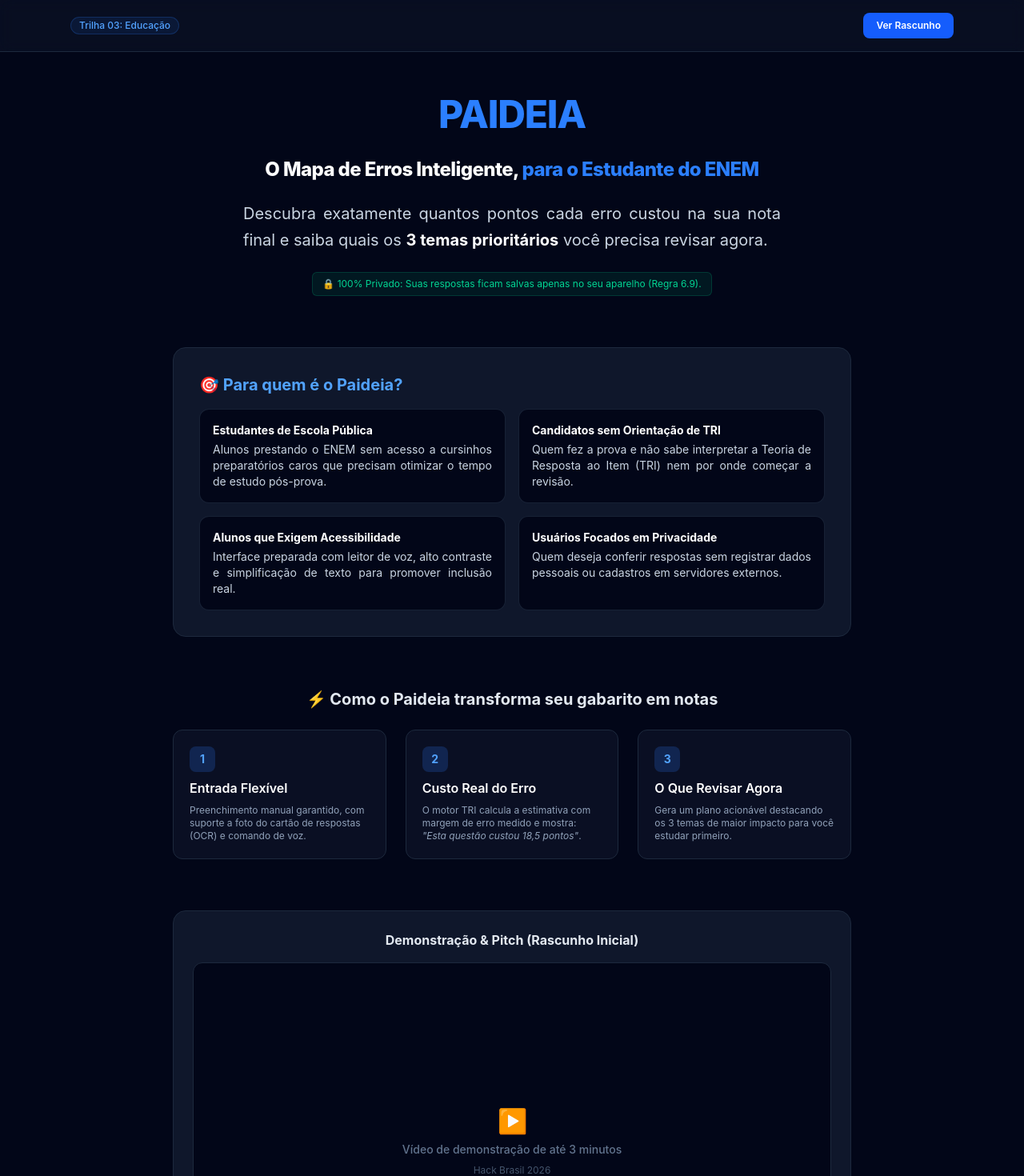
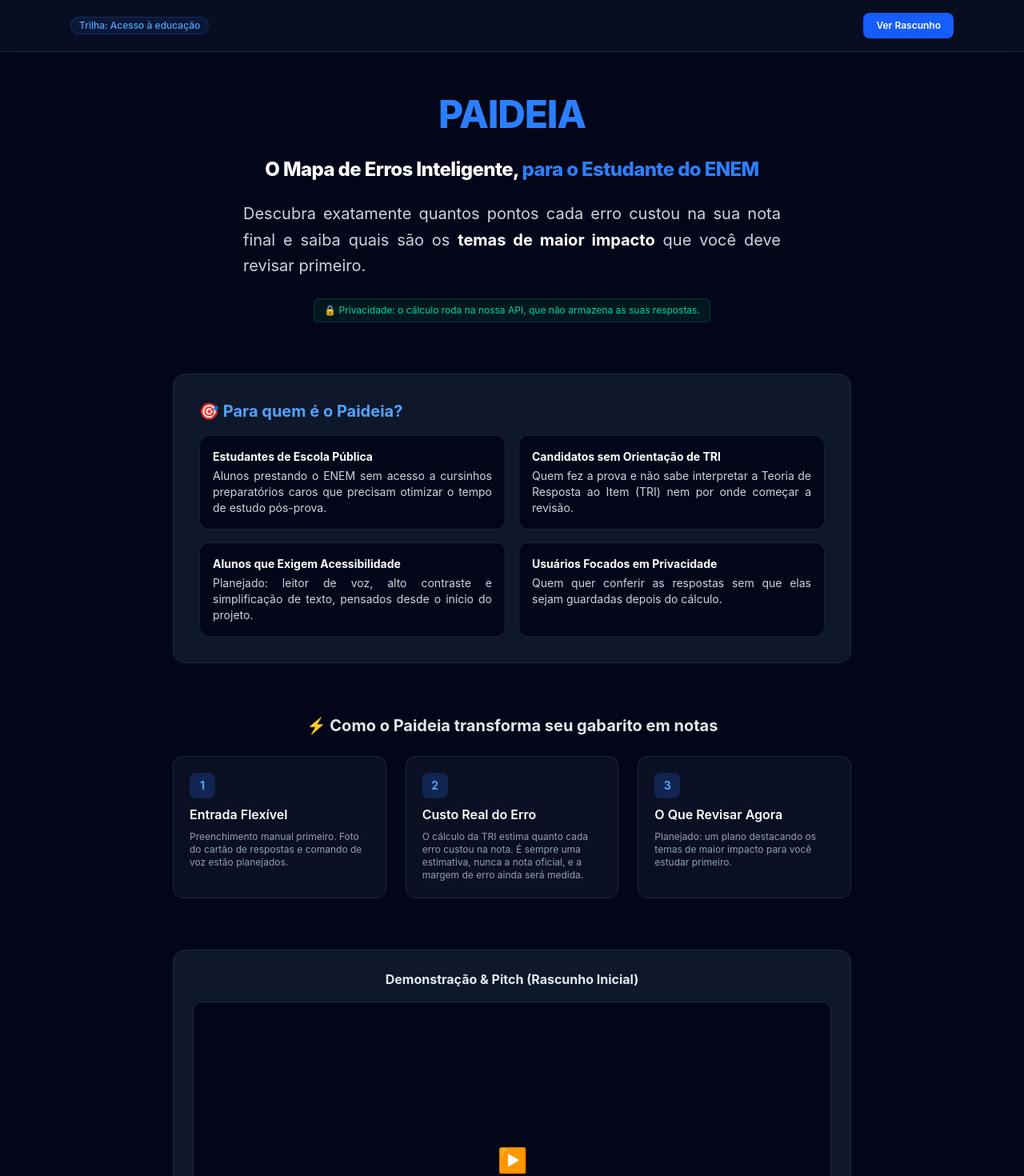
Before and after one commit to gbrielzin/paideia, a React (Vite) app: page / in a window 1280 px wide. Shown: the top 1470 px of the page at 80% size. Built offline with nearby package versions, Linux system fonts and the light colour scheme.

Commit message:
fix(front): corrige texto da página (privacidade, trilha, recursos planejados)

```diff
--- a/index.html
+++ b/index.html
@@ -3,7 +3,7 @@
   <head>
     <meta charset="UTF-8" />
     <meta name="viewport" content="width=device-width, initial-scale=1.0" />
-    <title>paideia</title>
+    <title>Paideia: mapa de erros do ENEM</title>
   </head>
   <body>
     <div id="root"></div>
--- a/src/App.tsx
+++ b/src/App.tsx
@@ -7,7 +7,7 @@ function App() {
               <div className="max-w-6xl mx-auto px-6 py-4 flex items-center justify-between">
                   <div className="flex items-center gap-3">
                       <span className="text-xs bg-blue-500/10 text-blue-400 border border-blue-500/20 px-2.5 py-0.5 rounded-full font-medium">
-              Trilha 03: Educação
+              Trilha: Acesso à educação
             </span>
                   </div>
                   <a
@@ -30,11 +30,11 @@ function App() {
                   </h2>
 
                   <p className="text-lg sm:text-xl text-slate-300 max-w-2xl mx-auto leading-relaxed text-justify">
-                      Descubra exatamente quantos pontos cada erro custou na sua nota final e saiba quais os <strong className="text-white">3 temas prioritários</strong> você precisa revisar agora.
+                      Descubra exatamente quantos pontos cada erro custou na sua nota final e saiba quais são os <strong className="text-white">temas de maior impacto</strong> que você deve revisar primeiro.
                   </p>
 
                   <div className="inline-flex items-center gap-2 bg-emerald-500/10 border border-emerald-500/20 text-emerald-400 text-xs px-3 py-1.5 rounded-md">
-                      <span>🔒 100% Privado: Suas respostas ficam salvas apenas no seu aparelho (Regra 6.9).</span>
+                      <span>🔒 Privacidade: o cálculo roda na nossa API, que não armazena as suas respostas.</span>
                   </div>
               </section>
               <section className="bg-slate-900 border border-slate-800 rounded-2xl p-6 sm:p-8 space-y-4 text-justify">
@@ -52,11 +52,11 @@ function App() {
                       </li>
                       <li className="bg-slate-950 p-4 rounded-xl border border-slate-800/80">
                           <strong className="block text-white mb-1">Alunos que Exigem Acessibilidade</strong>
-                          Interface preparada com leitor de voz, alto contraste e simplificação de texto para promover inclusão real.
+                          Planejado: leitor de voz, alto contraste e simplificação de texto, pensados desde o início do projeto.
                       </li>
                       <li className="bg-slate-950 p-4 rounded-xl border border-slate-800/80">
                           <strong className="block text-white mb-1">Usuários Focados em Privacidade</strong>
-                          Quem deseja conferir respostas sem registrar dados pessoais ou cadastros em servidores externos.
+                          Quem quer conferir as respostas sem que elas sejam guardadas depois do cálculo.
                       </li>
                   </ul>
               </section>
@@ -69,19 +69,19 @@ function App() {
                       <div className="bg-slate-900/60 border border-slate-800 p-5 rounded-xl space-y-2">
                           <div className="w-8 h-8 bg-blue-500/20 text-blue-400 font-bold rounded-lg flex items-center justify-center text-sm">1</div>
                           <h3 className="font-semibold text-white text-base">Entrada Flexível</h3>
-                          <p className="text-xs text-slate-400">Preenchimento manual garantido, com suporte a foto do cartão de respostas (OCR) e comando de voz.</p>
+                          <p className="text-xs text-slate-400">Preenchimento manual primeiro. Foto do cartão de respostas e comando de voz estão planejados.</p>
                       </div>
 
                       <div className="bg-slate-900/60 border border-slate-800 p-5 rounded-xl space-y-2">
                           <div className="w-8 h-8 bg-blue-500/20 text-blue-400 font-bold rounded-lg flex items-center justify-center text-sm">2</div>
                           <h3 className="font-semibold text-white text-base">Custo Real do Erro</h3>
-                          <p className="text-xs text-slate-400">O motor TRI calcula a estimativa com margem de erro medido e mostra: <i>"Esta questão custou 18,5 pontos"</i>.</p>
+                          <p className="text-xs text-slate-400">O cálculo da TRI estima quanto cada erro custou na nota. É sempre uma estimativa, nunca a nota oficial, e a margem de erro ainda será medida.</p>
                       </div>
 
                       <div className="bg-slate-900/60 border border-slate-800 p-5 rounded-xl space-y-2">
                           <div className="w-8 h-8 bg-blue-500/20 text-blue-400 font-bold rounded-lg flex items-center justify-center text-sm">3</div>
                           <h3 className="font-semibold text-white text-base">O Que Revisar Agora</h3>
-                          <p className="text-xs text-slate-400">Gera um plano acionável destacando os 3 temas de maior impacto para você estudar primeiro.</p>
+                          <p className="text-xs text-slate-400">Planejado: um plano destacando os temas de maior impacto para você estudar primeiro.</p>
                       </div>
                   </div>
               </section>
@@ -89,13 +89,13 @@ function App() {
                   <h2 className="font-bold text-slate-200">Demonstração & Pitch (Rascunho Inicial)</h2>
                   <div className="w-full aspect-video bg-slate-950 rounded-xl border border-slate-800 flex flex-col items-center justify-center gap-2 text-slate-500">
                       <span className="text-3xl">▶️</span>
-                      <p className="text-sm font-medium">Vídeo de demonstração de até 3 minutos</p>
+                      <p className="text-sm font-medium">Vídeo em breve</p>
                       <span className="text-xs text-slate-600">Hack Brasil 2026</span>
                   </div>
               </section>
           </main>
           <footer className="border-t border-slate-900 bg-slate-950 py-6 text-center text-xs text-slate-500">
-              <p>Paideia • Projeto desenvolvido para o Hack Brasil 2026</p>
+              <p>Paideia • Projeto em construção para o Hack Brasil 2026 • <a className="underline hover:text-slate-300" href="https://github.com/gbrielzin/paideia">Repositório no GitHub</a></p>
           </footer>
       </div>
   )
```
Also changed, not shown: 2 other files (tests, documents, lock files or other folders).
